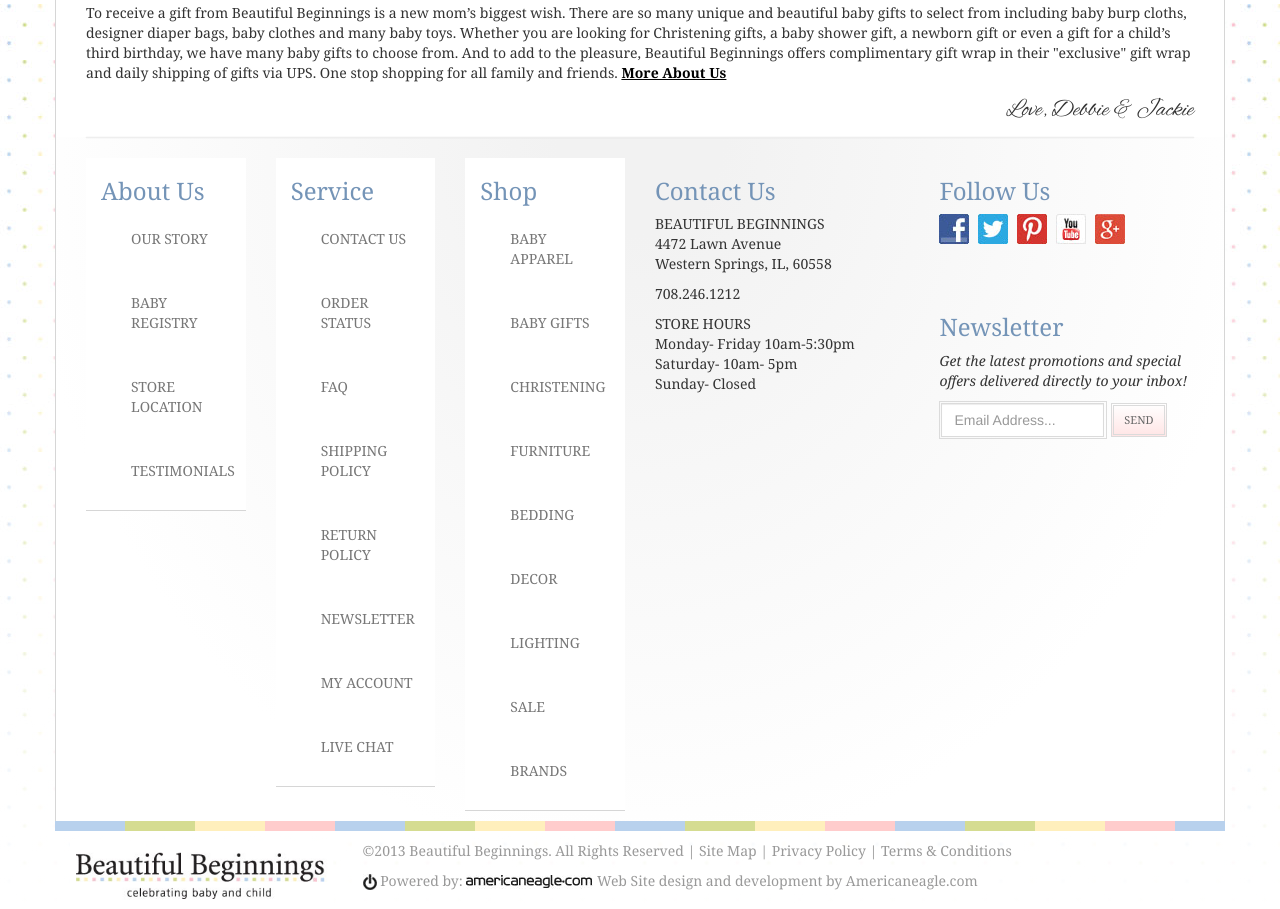
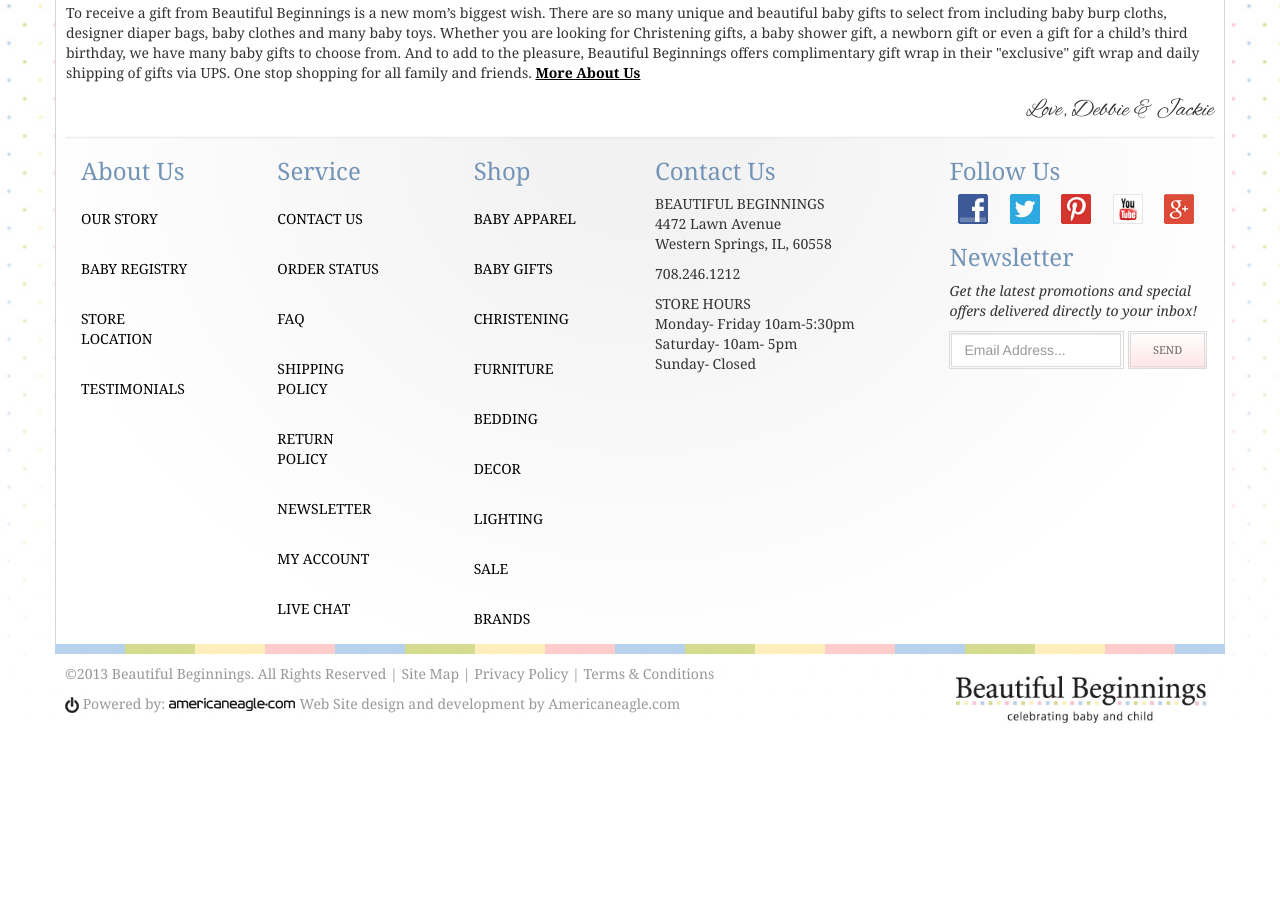
Before and after one commit to luczaki114/American-Eagle-Test, a plain HTML site: page index.html in a window 1280 px wide. Shown: the part 1100-2009 px from the top of the page. After the commit the page ends 1833 px from the top, so only its background shows below. Drawn offline with nearby package versions, Linux system fonts and the light colour scheme.

Commit message:
copyright footer scales properly, still needs a little styling

```diff
--- a/Scripts/scripts.js
+++ b/Scripts/scripts.js
@@ -11,11 +11,15 @@ $(document).ready (function () {
   prependPlacer($("#login-register"), $("#mobile-nav-shell-sm"), $("#mobile-nav-shell-xs"));
   prependPlacer($("#baby-registry"), $("#mobile-nav-shell-sm"), $("#mobile-nav-shell-xs"));
   prependPlacer($(".jumbo-header"), $("#jumbo-header-shell-sm"), $("#jumbo-header-shell-xs"));
+  prependPlacer($("#copyright-img-logo"), $("#copyright-shell-right"), $("#copyright-shell-left"));
+  prependPlacer($("#copyright-text"), $("#copyright-shell-left"), $("#copyright-shell-right"));
 
   $(window).resize(function() {
     prependPlacer($(".search-box"), $("#search-box-shell-sm"), $(".search-box-shell-xs"));
     prependPlacer($("#login-register"), $("#mobile-nav-shell-sm"), $("#mobile-nav-shell-xs"));
     prependPlacer($("#baby-registry"), $("#mobile-nav-shell-sm"), $("#mobile-nav-shell-xs"));
     prependPlacer($(".jumbo-header"), $("#jumbo-header-shell-sm"), $("#jumbo-header-shell-xs"));
+    prependPlacer($("#copyright-img-logo"), $("#copyright-shell-right"), $("#copyright-shell-left"));
+    prependPlacer($("#copyright-text"), $("#copyright-shell-left"), $("#copyright-shell-right"));
   });
 });
--- a/Styles/styles.css
+++ b/Styles/styles.css
@@ -52,12 +52,15 @@ body {
 html, body, .container,{
   height: 100%;
 }
+
+.container {
+  padding-left: 10px;
+  padding-right: 10px;
+}
 body .wrapper {
   background-color: white;
   border-left: 1px #d6d6d6 solid;
   border-right: 1px #d6d6d6 solid;
-  padding-left: 30px;
-  padding-right: 30px;
 }
 div.vcenter {
     display: flex;
@@ -246,18 +249,29 @@ div.footer-nav ul {
   padding-left: 0;
 }
 div.footer-nav ul li {
-  list-style: none;
   padding-bottom: 1em;
 }
-div.footer ul li a {
+div.footer-nav ul.nav li a {
   color: black;
 }
-div.footer a img.footer-social-glyphicon {
-  margin-right: 5px;
-  margin-bottom: 50px;
+div.footer-nav nav.navbar {
+  margin-bottom: 0;
+  background-color: rgba(0,0,0,0);
+}
+div.footer-nav nav.navbar button {
+  border: none;
+}
+div.footer-nav nav.navbar button span {
+  color: #85a1bf;
+}
+div.footer ul.nav-justified li {
+  display: inline-block;
+  width: 18%;
+}
+div.footer ul.nav-justified>li>a {
+  padding: 0;
 }
 div.email-box-double-border {
-
   display: inline-block;
   width:66%;
   border: 1px solid #dbdbdb;
@@ -266,13 +280,13 @@ div.footer input.email-box {
   border-radius: 0;
   border: 1px solid #dbdbdb;
   margin: 1px;
-  width: 98%;
+  width: 99%;
 }
 div.footer button.btn-pink {
-  position:relative;
-  bottom:1px;
-  padding-top: 8px;
-  padding-bottom: 8px;
+  width: 30%;
+  top: -1px;
+  padding-top: 10px;
+  padding-bottom: 11px;
 }
 div.footer-gradient {
   height: 10px;
@@ -282,6 +296,7 @@ div.footer-gradient {
     #ffcccc 15em, #ffcccc 20em
   );
   margin-bottom: 10px;
+  margin-top: 20px;
 }
 
 div.bottom-footer p.footer-copyright a, div.bottom-footer p.footer-copyright {
@@ -292,6 +307,7 @@ footer.wrapper {
 }
 footer hr {
   margin-top: 0;
+  margin-bottom: 0;
   -webkit-box-shadow: 0px 2px 3px 0px rgba(0,0,0,0.75);
   -moz-box-shadow: 0px 2px 0px 0px rgba(0,0,0,0.75);
   box-shadow: 0px 0px 1px 0px rgba(0,0,0,0.2);
@@ -301,10 +317,20 @@ footer hr {
 }
 
 /* End Footer CSS */
+/* END of Mobile CSS < 768px */
 
+
+
+
+/* Media Query > 768px */
 @media (min-width: 768px) {
   /* Utility */
 
+
+  body.wrapper {
+    padding-left: 30px;
+    padding-right: 30px;
+  }
   /* Navbar */
   .navbar, .navbar-default {
     border-bottom: 1px #d6d6d6 solid;
@@ -344,4 +370,32 @@ footer hr {
   div.featured-product {
     margin: 0;
   }
+
+  /* Footer */
+  div.footer-nav nav.navbar {
+    border-bottom: none;
+  }
+  div.footer-nav div.collapse {
+    padding-left:0px;
+  }
+  div.footer-nav ul li {
+    padding: 0;
+  }
+  div.footer-nav ul a {
+    padding-left: 0px;
+  }
+
+
+  div.footer-nav .nav-justified {
+    margin-bottom: 50px;
+  }
+  div.footer-nav .nav-justified>li {
+  width: 18%;
+  }
+  div.footer input.email-box {
+    width: 98%;
+  }
+  div.footer-gradient {
+    margin-top: 0px
+  }
 }
--- a/index.html
+++ b/index.html
@@ -289,11 +289,13 @@
         </div>
         <div class="col-md-3 footer">
           <h3>Follow Us</h3>
-          <a href="#"><img src="Assets/Glyphicon-facebook.jpg" alt="Facebook Glyphicon" class="footer-social-glyphicon"/></a>
-          <a href="#"><img src="Assets/Glyphicon-twitter.jpg" alt="Twitter Glyphicon" class="footer-social-glyphicon"/></a>
-          <a href="#"><img src="Assets/Glyphicon-pinterest.jpg" alt="" class="footer-social-glyphicon"/></a>
-          <a href="#"><img src="Assets/Glyphicon-youtube.jpg" alt="" class="footer-social-glyphicon"/></a>
-          <a href="#"><img src="Assets/Glyphicon-google+.jpg" alt="" class="footer-social-glyphicon"/></a>
+          <ul class='nav nav-justified'>
+            <li><a href="#"><img src="Assets/Glyphicon-facebook.jpg" alt="Facebook Glyphicon" class="footer-social-glyphicon"/></a></li>
+            <li><a href="#"><img src="Assets/Glyphicon-twitter.jpg" alt="Twitter Glyphicon" class="footer-social-glyphicon"/></a></li>
+            <li><a href="#"><img src="Assets/Glyphicon-pinterest.jpg" alt="" class="footer-social-glyphicon"/></a></li>
+            <li><a href="#"><img src="Assets/Glyphicon-youtube.jpg" alt="" class="footer-social-glyphicon"/></a></li>
+            <li><a href="#"><img src="Assets/Glyphicon-google+.jpg" alt="" class="footer-social-glyphicon"/></a></li>
+          </ul>
           <h3>Newsletter</h3>
           <p class="italic">
             Get the latest promotions and special offers delivered directly to your inbox!
@@ -311,10 +313,13 @@
 
     <footer class="container">
       <div class="row">
-        <div class="col-sm-3">
-          <img src="Assets/Beautiful beginnings.jpg" alt="Footer Logo" class="img-responsive"/>
+        <div id="copyright-shell-left">
+          <div class="col-xs-12 col-sm-3" id="copyright-img-logo">
+            <img src="Assets/Beautiful beginnings.jpg" alt="Footer Logo" class="img-responsive center-block"/>
           </div>
-        <div class="col-sm-9 bottom-footer">
+        </div>
+        <div id="copyright-shell-right">
+          <div class="col-xs-12 col-sm-9 bottom-footer" id="copyright-text">
             <p class="footer-copyright">
               ©2013 Beautiful Beginnings. All Rights Reserved  <span class="hidden-xs">|</span>  <span class="visible-xs">&#13;</span> <a href="#">Site Map</a>  |  <a href="#">Privacy Policy</a>  |  <a href="#">Terms & Conditions</a>
             </p>
@@ -324,6 +329,7 @@
               <img src="Assets/AE Logo.jpg" alt="American Eagle Logo" />
               <span class="hidden-xs">Web Site design and development by Americaneagle.com</span>
             </p>
+          </div>
         </div>
       </div>
     </footer>
```
Lines whose indentation alone changed are shown as unchanged.
